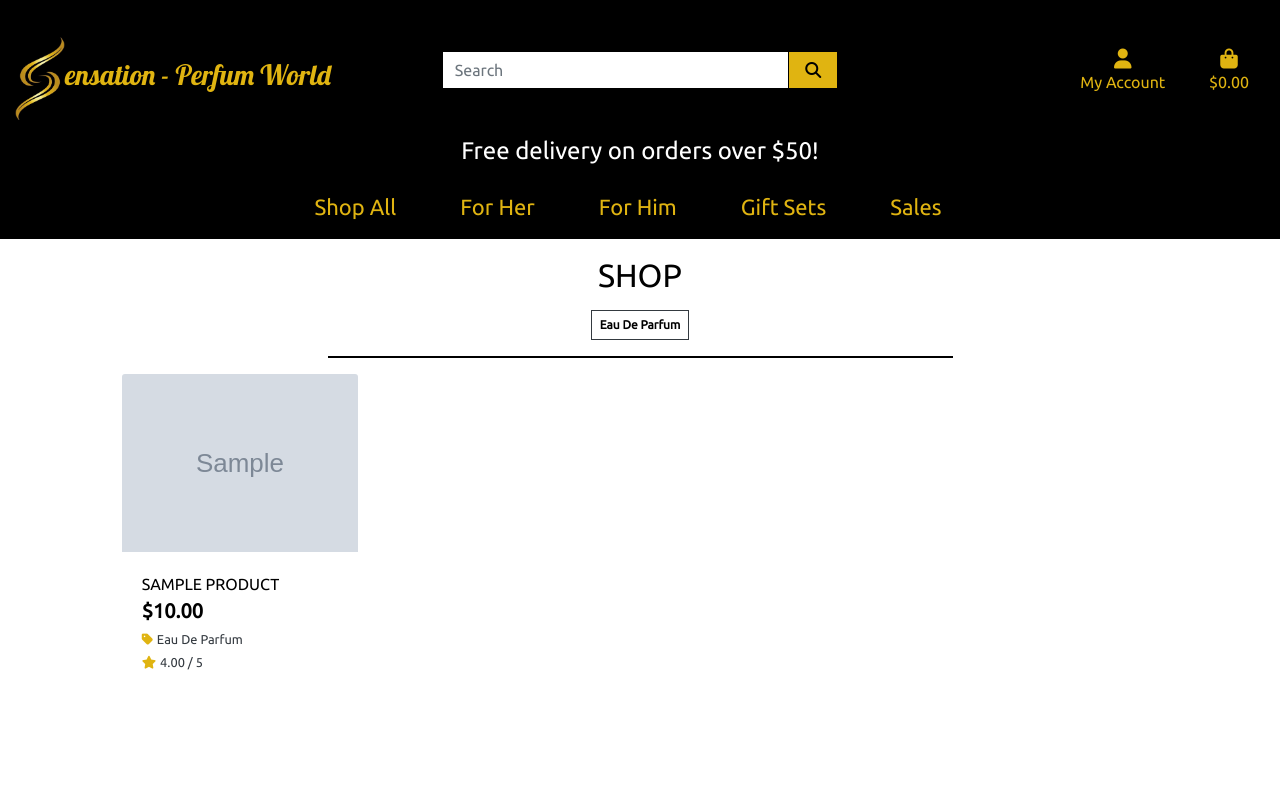
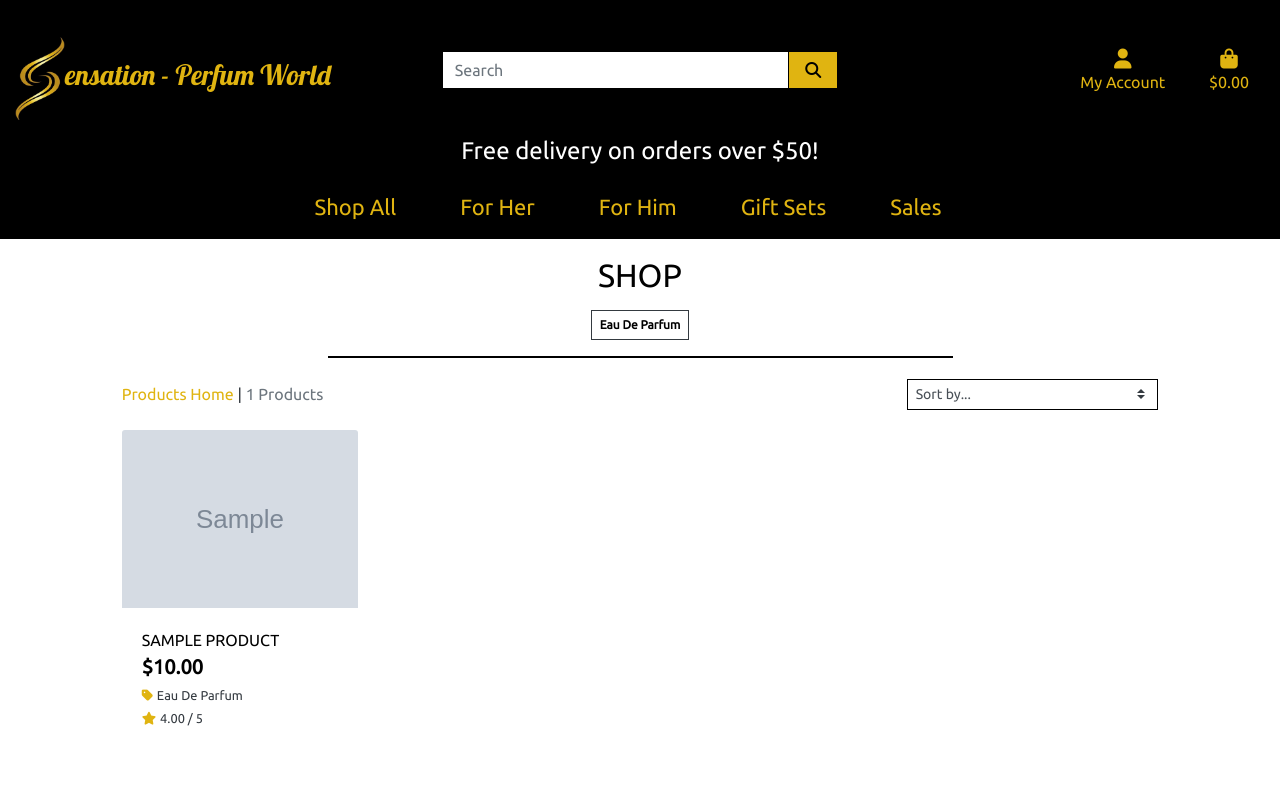
Before and after one commit to Code-Institute-Submissions/Indrakens-sensation-perfume-, a Django app: page /products/?category=perfum_for_her in a window 1280 px wide. Run offline with Django 3.2, Linux system fonts and the light colour scheme; data comes from the database, SQL or seed files in the repository; tables that the repository leaves empty hold one stand-in row (values such as "Sample post"); grey boxes marked "Sample" are stand-in pictures; some libraries are stand-ins or nearby versions.

Commit message:
Added product sorting

```diff
--- a/products/templates/products/products.html
+++ b/products/templates/products/products.html
@@ -25,7 +25,32 @@
         </div>
         <div class="row">
             <div class="product-container col-10 offset-1">
-                <div class="row mt-1 mb-2"></div>
+                <!-- product sorting -->
+                <div class="row mt-1 mb-2">
+                    <div class="col-12 col-md-6 my-auto order-md-last d-flex justify-content-center justify-content-md-end">
+                        <div class="sort-select-wrapper w-50">
+                            <select id="sort-selector" class="custom-select custom-select-sm rounded-0 border-warning border-{% if current_sorting != 'None_None' %}info{% else %}black{% endif %}">
+                                <option value="reset" {% if current_sorting == 'None_None' %}selected{% endif %}>Sort by...</option>
+                                <option value="price_asc" {% if current_sorting == 'price_asc' %}selected{% endif %}>Price (low to high)</option>
+                                <option value="price_desc" {% if current_sorting == 'price_desc' %}selected{% endif %}>Price (high to low)</option>
+                                <option value="rating_asc" {% if current_sorting == 'rating_asc' %}selected{% endif %}>Rating (low to high)</option>
+                                <option value="rating_desc" {% if current_sorting == 'rating_desc' %}selected{% endif %}>Rating (high to low)</option>
+                                <option value="name_asc" {% if current_sorting == 'name_asc' %}selected{% endif %}>Name (A-Z)</option>
+                                <option value="name_desc" {% if current_sorting == 'name_desc' %}selected{% endif %}>Name (Z-A)</option>
+                                <option value="category_asc" {% if current_sorting == 'category_asc' %}selected{% endif %}>Category (A-Z)</option>
+                                <option value="category_desc" {% if current_sorting == 'category_desc' %}selected{% endif %}>Category (Z-A)</option>
+                            </select>
+                        </div>
+                    </div>
+                    <div class="col-12 col-md-6 order-md-first">
+                        <p class="text-muted mt-3 text-center text-md-left">
+                            {% if search_term or current_categories or current_sorting != 'None_None' %}
+                                <span class="medium text-dark"><a href="{% url 'products' %}">Products Home</a> | </span>
+                            {% endif %}
+                            {{ products|length }} Products{% if search_term %} found for <strong>"{{ search_term }}"</strong>{% endif %}
+                        </p>
+                    </div>
+                </div>
                 <div class="row">
                     {% for product in products %}
                         <div class="col-sm-6 col-md-6 col-lg-4 col-xl-3">
@@ -95,3 +120,29 @@
         </div>
     </div>
 {% endblock %}
+
+{% block postloadjs %}
+    {{ block.super }}
+    <script type="text/javascript">
+        $('#sort-selector').change(function() {
+            var selector = $(this);
+            var currentUrl = new URL(window.location);
+
+            var selectedVal = selector.val();
+            if(selectedVal != "reset"){
+                var sort = selectedVal.split("_")[0];
+                var direction = selectedVal.split("_")[1];
+
+                currentUrl.searchParams.set("sort", sort);
+                currentUrl.searchParams.set("direction", direction);
+
+                window.location.replace(currentUrl);
+            } else {
+                currentUrl.searchParams.delete("sort");
+                currentUrl.searchParams.delete("direction");
+
+                window.location.replace(currentUrl);
+            }
+        })
+    </script>
+{% endblock %}
--- a/products/views.py
+++ b/products/views.py
@@ -1,6 +1,7 @@
 from django.shortcuts import render, reverse, get_object_or_404
 from django.contrib import messages
 from django.db.models import Q
+from django.db.models.functions import Lower
 from .models import Product, Category
 
 
@@ -20,7 +21,8 @@ def all_products(request):
             if sortkey == 'name':
                 sortkey = 'lower_name'
                 products = products.annotate(lower_name=Lower('name'))
-
+            if sortkey == 'category':
+               sortkey = 'category__name'
             if 'direction' in request.GET:
                 direction = request.GET['direction']
                 if direction == 'desc':
--- a/static/css/base.css
+++ b/static/css/base.css
@@ -132,6 +132,11 @@ hr{
     border-top: 1px solid #000 !important;
 }
 
+
+.medium a{
+    color: #E0B411 !important;
+}
+
 /* product detail */
 .was{
     text-decoration: line-through 1px;
```
